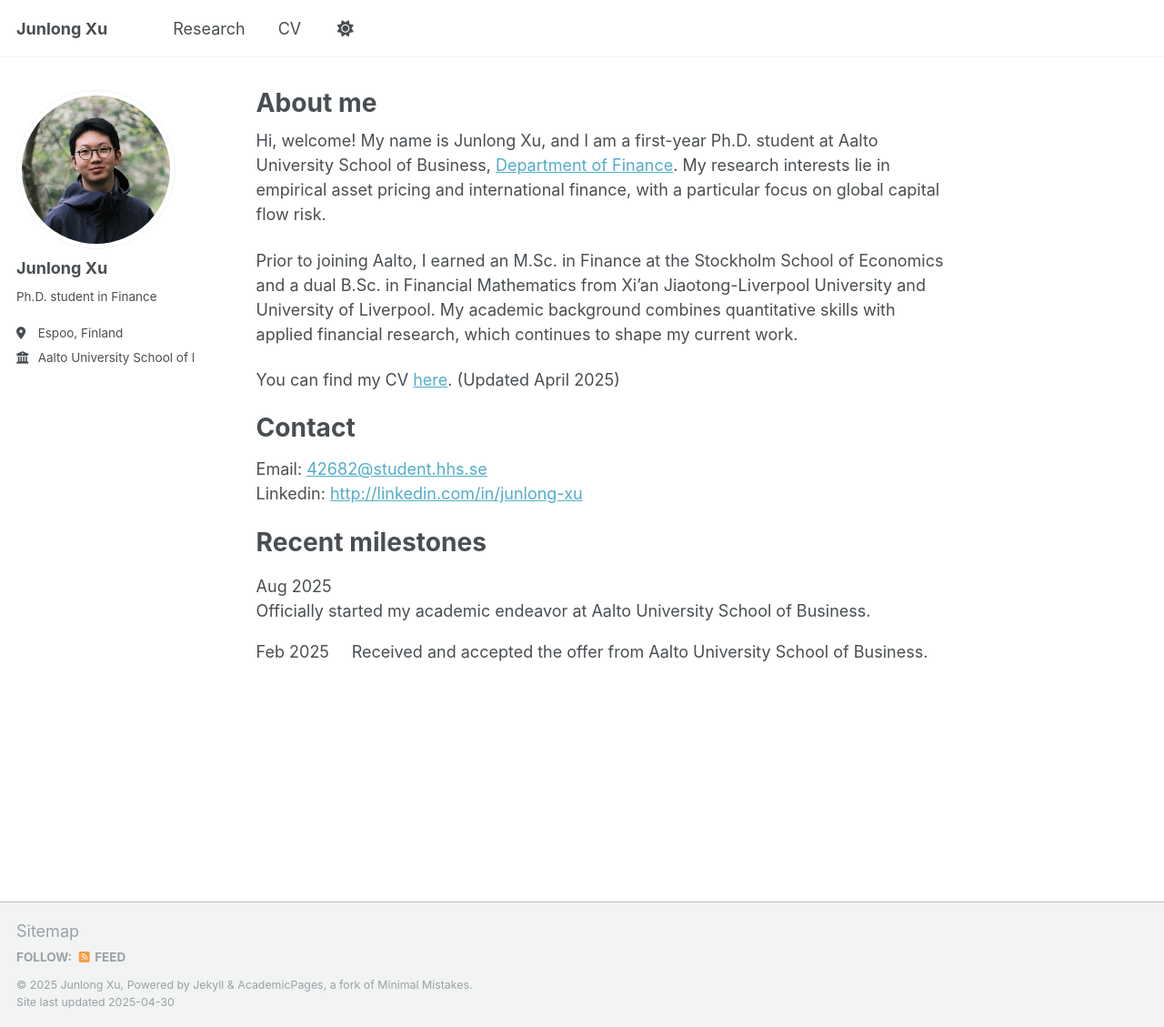
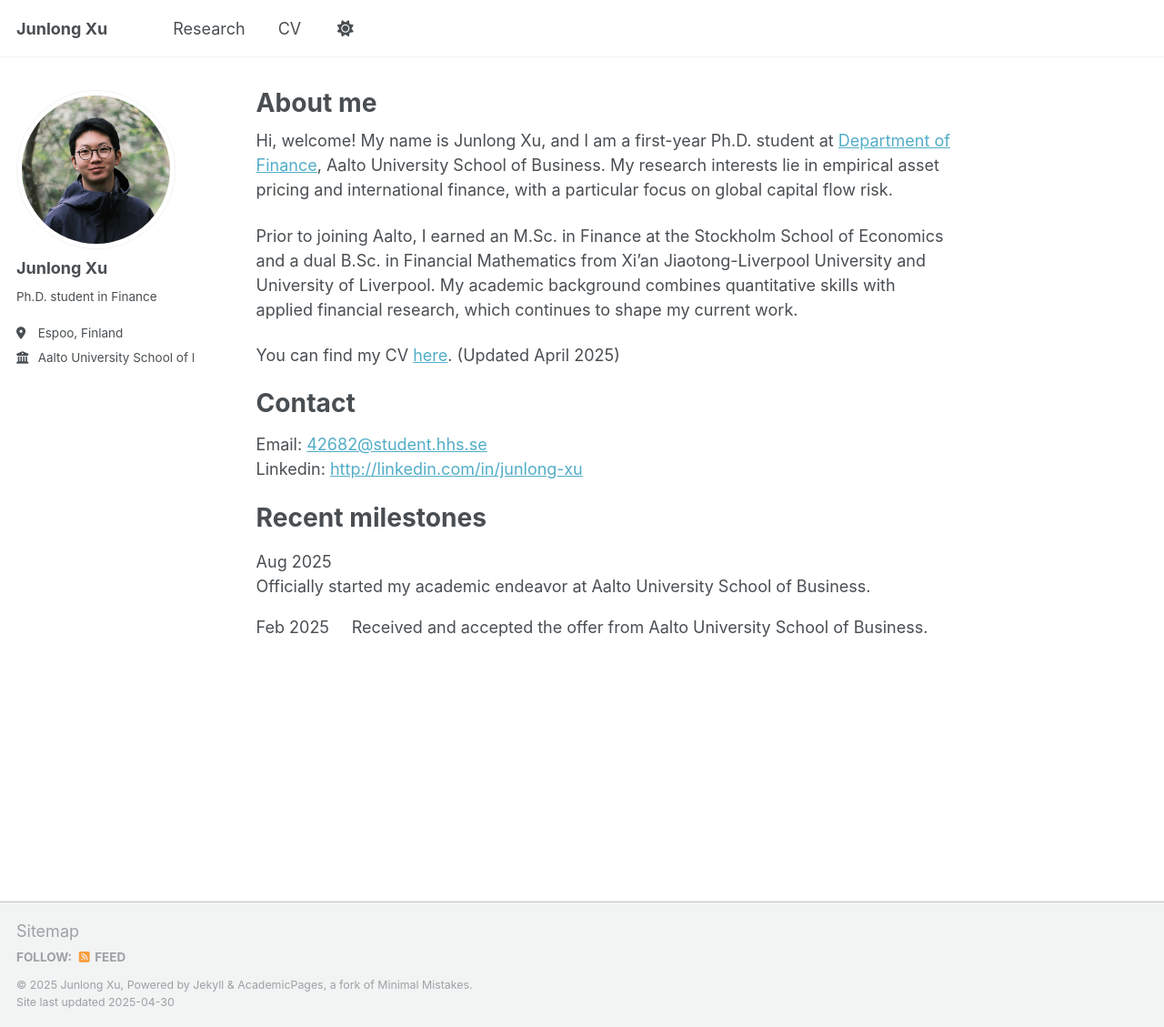
Before and after one commit to JunlongX/junlongx.github.io, a Jekyll site: the page built from _pages/about.md, in a window 1280 px wide and 1129 px high. Shown: the whole window at 91% size. Built offline with Jekyll 4.4.1, drawn with Linux system fonts in a browser that asks for light colours.

```diff
--- a/_pages/about.md
+++ b/_pages/about.md
@@ -8,7 +8,7 @@ redirect_from:
   - /about.html
 ---
 
-Hi, welcome! My name is Junlong Xu, and I am a first-year Ph.D. student at Aalto University School of Business, [Department of Finance](https://www.aalto.fi/en/department-of-finance). My research interests lie in empirical asset pricing and international finance, with a particular focus on global capital flow risk.
+Hi, welcome! My name is Junlong Xu, and I am a first-year Ph.D. student at [Department of Finance](https://www.aalto.fi/en/department-of-finance), Aalto University School of Business. My research interests lie in empirical asset pricing and international finance, with a particular focus on global capital flow risk.
 
 Prior to joining Aalto, I earned an M.Sc. in Finance at the Stockholm School of Economics and a dual B.Sc. in Financial Mathematics from Xi’an Jiaotong-Liverpool University and University of Liverpool. My academic background combines quantitative skills with applied financial research, which continues to shape my current work.
 
```
